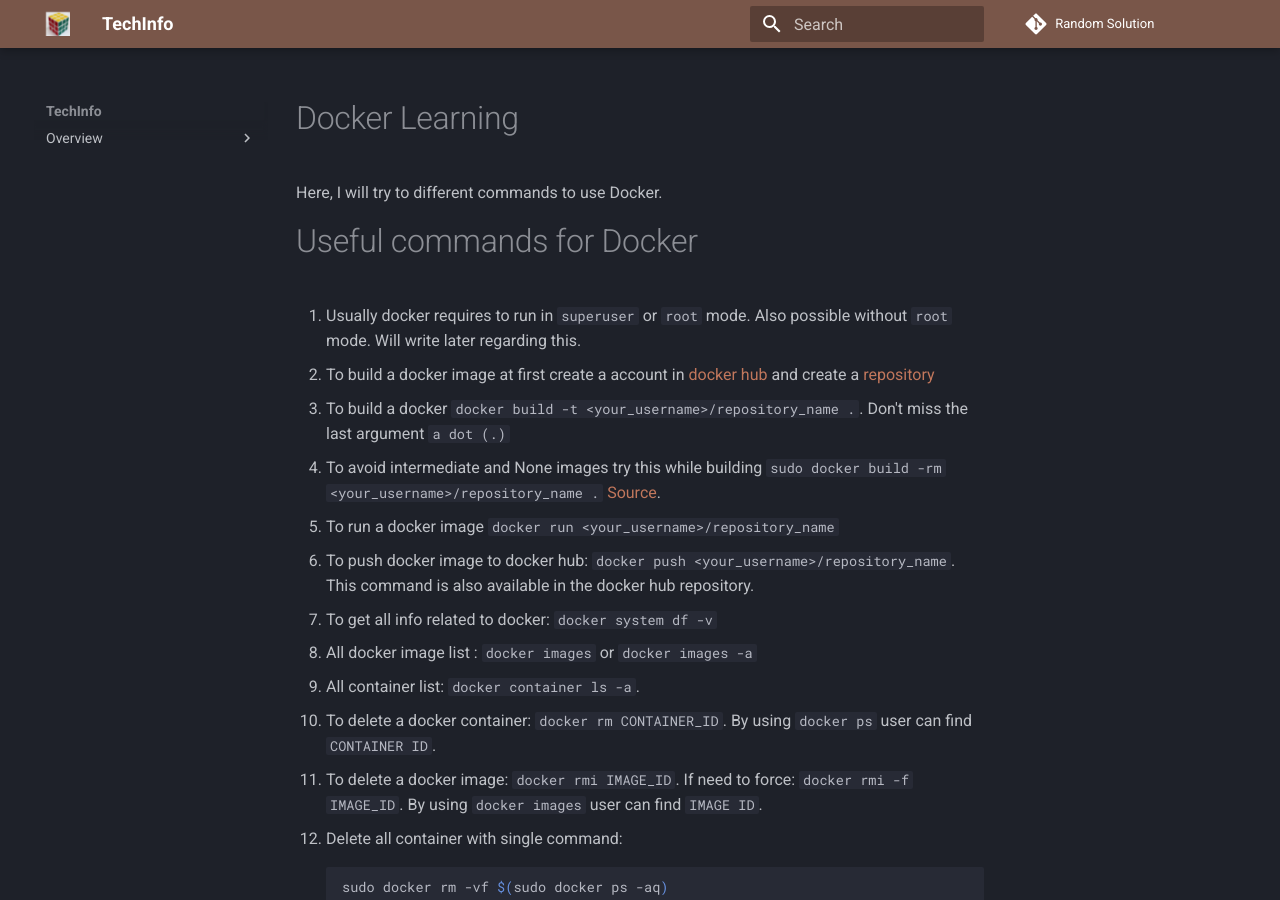
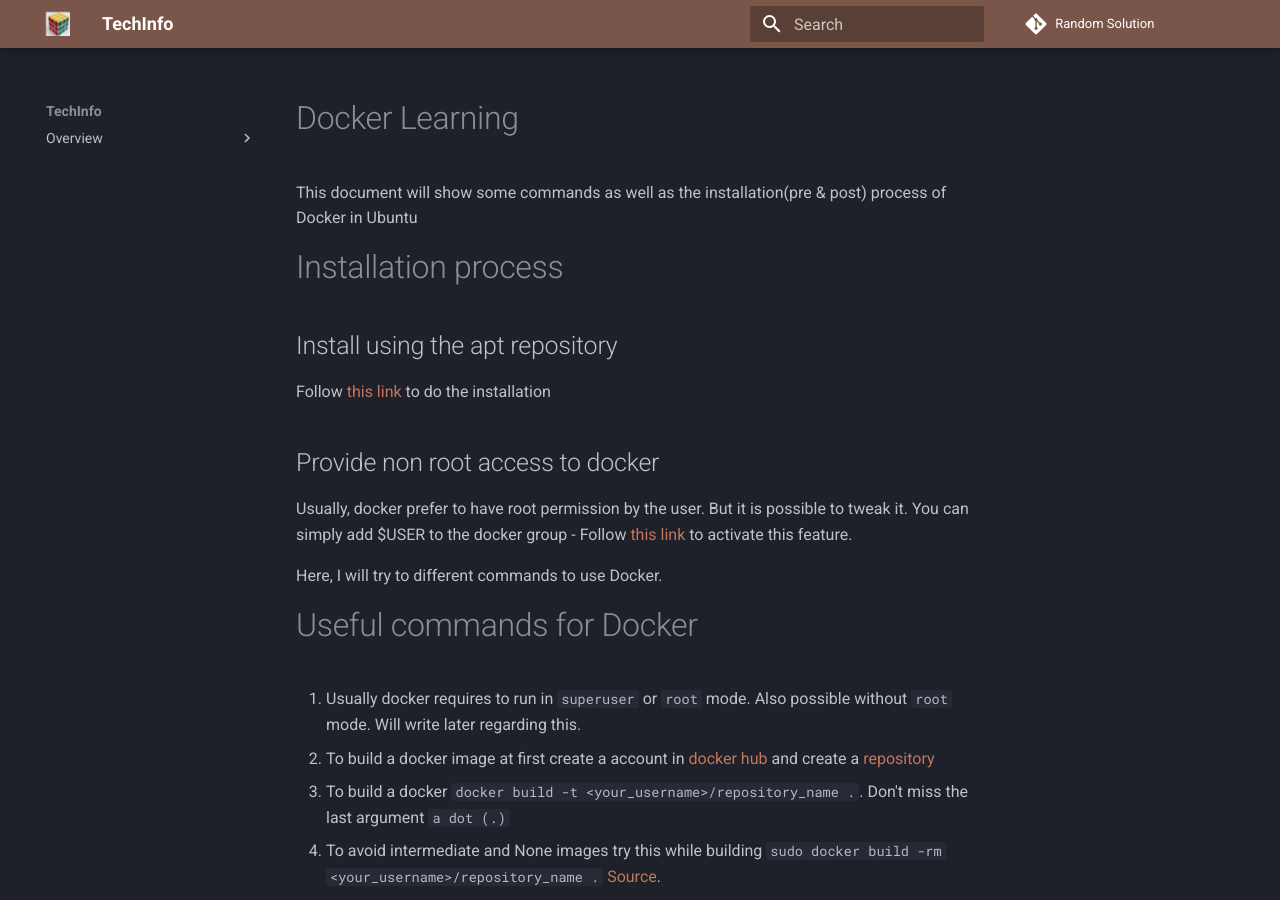
Before and after one commit to atifkarim/random_solution, an MkDocs documentation site: the page built from docs/docker_usage.md, in a window 1280 px wide and 900 px high. Built offline with MkDocs 1.6.1 and Material for MkDocs 9.7.7, drawn with Linux system fonts in a browser that asks for light colours; comment, search, counter and statistics services are not loaded.

Commit message:
Add install process of docker

```diff
--- a/docs/docker_usage.md
+++ b/docs/docker_usage.md
@@ -1,5 +1,18 @@
 Docker Learning
 ===============
+
+This document will show some commands as well as the installation(pre & post) process of Docker in Ubuntu
+
+# Installation process
+
+## Install using the apt repository
+
+Follow [this link](https://docs.docker.com/engine/install/ubuntu/#install-using-the-repository) to do the installation
+
+## Provide non root access to docker
+
+Usually, docker prefer to have root permission by the user. But it is possible to tweak it. You can simply add $USER to the docker group
+- Follow [this link](https://docs.docker.com/engine/install/linux-postinstall/#manage-docker-as-a-non-root-user) to activate this feature.
 
 Here, I will try to  different commands to use Docker.
 
```
